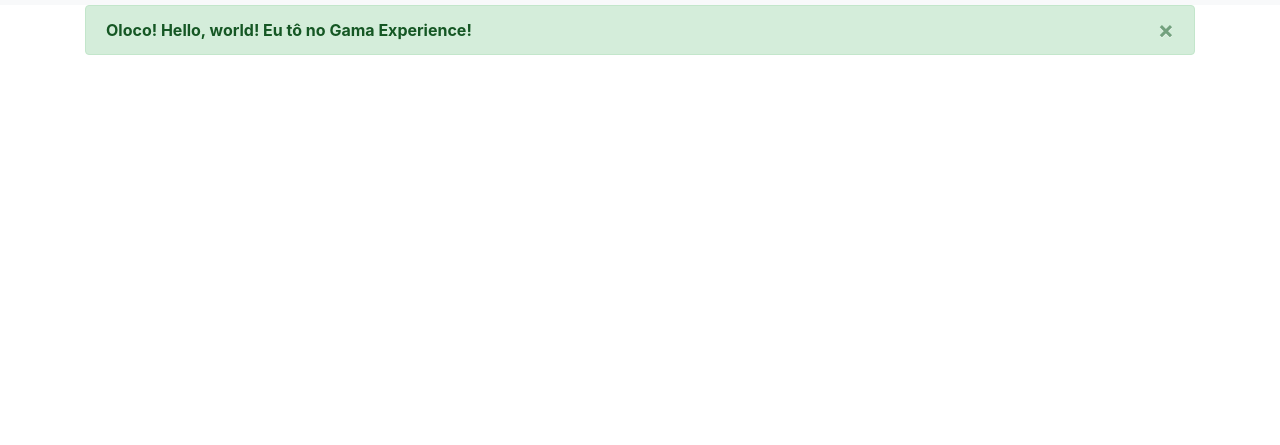
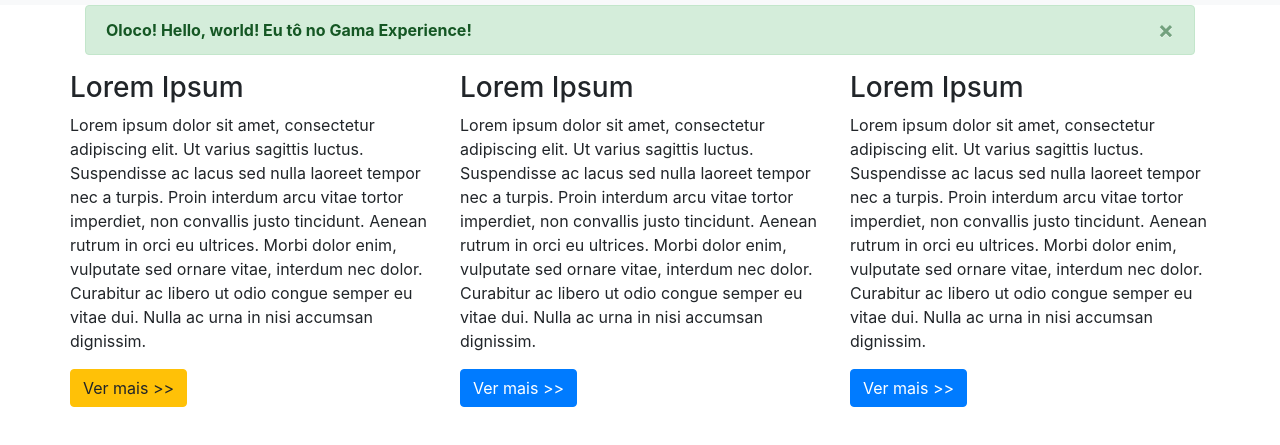
Before and after one commit to LeonardoSSev/gamaxp-week2-desafio, a plain HTML site: page index.html in a window 1280 px wide. Shown: the part 51-496 px from the top of the page. Drawn offline with nearby package versions, Linux system fonts and the light colour scheme.

Commit message:
Adds texts

```diff
--- a/index.html
+++ b/index.html
@@ -33,11 +33,39 @@
 
     <main>
       <div class="container">
+
+        <div class="row">
+          <div class="col-md-12">
             <div class="alert alert-success alert-dismissible fade show" role="alert">
               <strong>Oloco! Hello, world! Eu tô no Gama Experience!</strong>
               <button type="button" class="close" data-dismiss="alert" aria-label="Close">
                 <span aria-hidden="true">&times;</span>
               </button>
+            </div>
+          </div>
+
+          <div class="row">
+            <div class="col-md-4">
+              <h3>Lorem Ipsum</h3>
+              <p>
+                Lorem ipsum dolor sit amet, consectetur adipiscing elit. Ut varius sagittis luctus. Suspendisse ac lacus sed nulla laoreet tempor nec a turpis. Proin interdum arcu vitae tortor imperdiet, non convallis justo tincidunt. Aenean rutrum in orci eu ultrices. Morbi dolor enim, vulputate sed ornare vitae, interdum nec dolor. Curabitur ac libero ut odio congue semper eu vitae dui. Nulla ac urna in nisi accumsan dignissim.
+              </p>
+              <button type="button" class="btn btn-warning">Ver mais >></button>
+            </div>
+
+            <div class="col-md-4">
+              <h3>Lorem Ipsum</h3>
+              <p>
+                Lorem ipsum dolor sit amet, consectetur adipiscing elit. Ut varius sagittis luctus. Suspendisse ac lacus sed nulla laoreet tempor nec a turpis. Proin interdum arcu vitae tortor imperdiet, non convallis justo tincidunt. Aenean rutrum in orci eu ultrices. Morbi dolor enim, vulputate sed ornare vitae, interdum nec dolor. Curabitur ac libero ut odio congue semper eu vitae dui. Nulla ac urna in nisi accumsan dignissim.
+              </p>
+              <button type="button" class="btn btn-primary">Ver mais >></button>
+            </div>
+
+            <div class="col-md-4">
+              <h3>Lorem Ipsum</h3>
+              <p>Lorem ipsum dolor sit amet, consectetur adipiscing elit. Ut varius sagittis luctus. Suspendisse ac lacus sed nulla laoreet tempor nec a turpis. Proin interdum arcu vitae tortor imperdiet, non convallis justo tincidunt. Aenean rutrum in orci eu ultrices. Morbi dolor enim, vulputate sed ornare vitae, interdum nec dolor. Curabitur ac libero ut odio congue semper eu vitae dui. Nulla ac urna in nisi accumsan dignissim.</p>
+              <button type="button" class="btn btn-primary">Ver mais >></button>
+            </div>
           </div>
       </div>
     </main>
```
Lines whose indentation alone changed are shown as unchanged.
